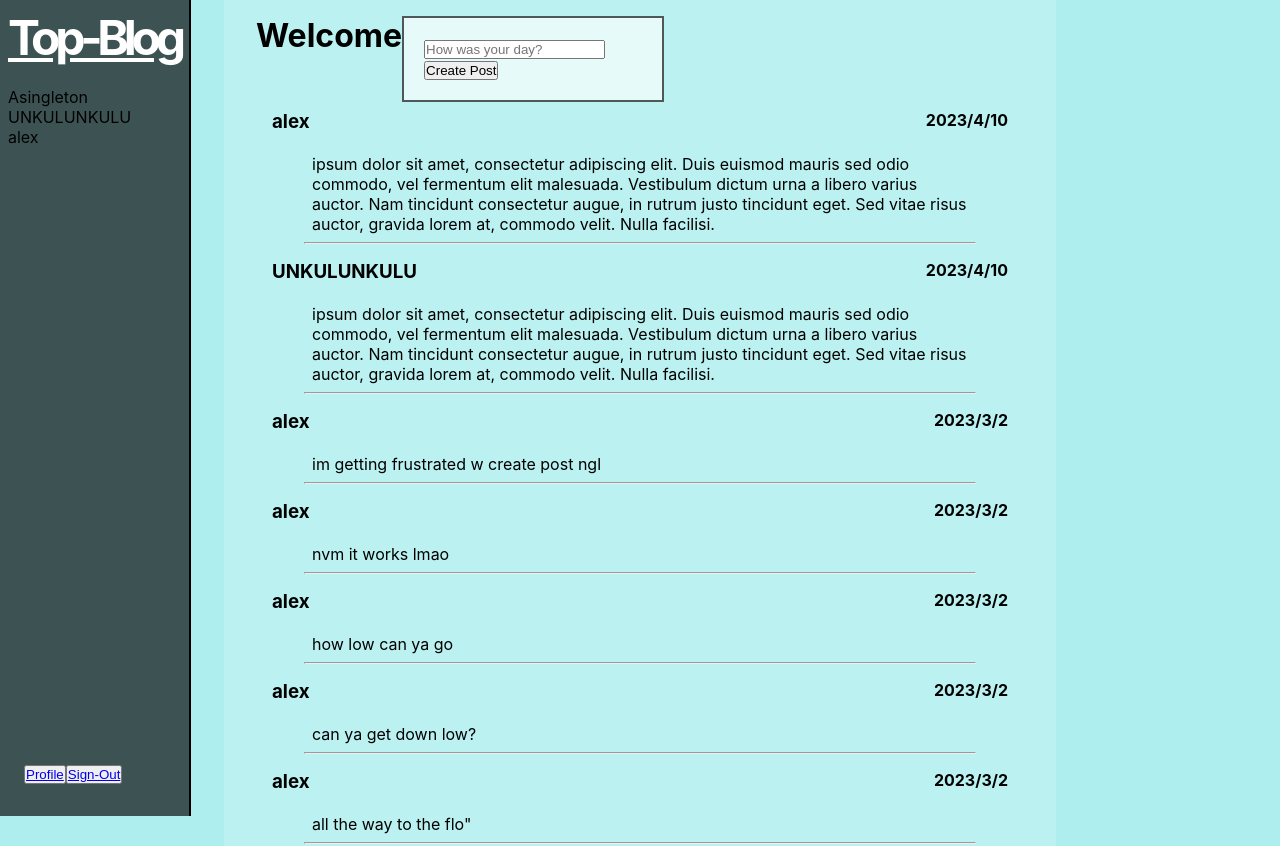
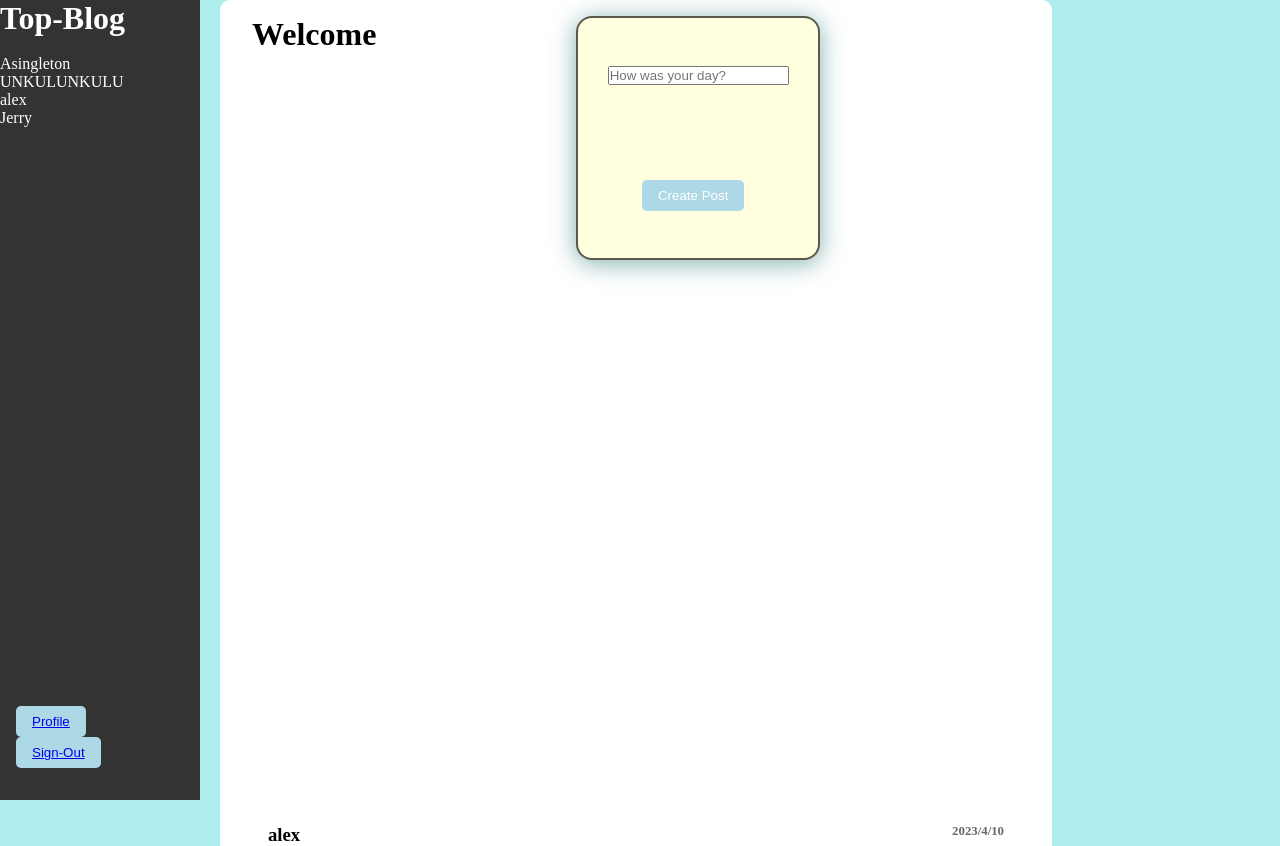
Before and after one commit to Sixsinglebird/FS-JS, a React (Create React App) app: page /main in a window 1280 px wide. Shown: the top 846 px of the page. Built offline with nearby package versions, Linux system fonts and the light colour scheme; data requests are answered from the project's data file.

Commit message:
css rework and credit page
css rework, need to fix main page create post box and fill out credit page

```diff
--- a/db.json
+++ b/db.json
@@ -17,6 +17,12 @@
       "userName": "alex",
       "password": "1234",
       "email": "alex@duck.com"
+    },
+    {
+      "id": 3,
+      "userName": "Jerry",
+      "email": "jerry@pronto.ca",
+      "password": "1234"
     }
   ],
   "posts": [
@@ -89,6 +95,13 @@
       "content": "how low can ya go",
       "date": "2023/3/2",
       "key": "9alex2023/3/2"
+    },
+    {
+      "id": 10,
+      "user": "Jerry",
+      "content": "Pronto Pizza 5$ Slice",
+      "date": "2023/3/2",
+      "key": "10Jerry2023/3/2"
     }
   ]
 }
--- a/src/App.css
+++ b/src/App.css
@@ -1,11 +1,56 @@
+:root {
+  --primary-color: #0077cc
+}
+
+
 * {
   margin: 0;
   padding: 0;
+  box-sizing: boarder-box;
 }
 
 html {
   background-color: paleturquoise;
+  font-family: 'Times New Roman', Times, serif;
 }
+
+body {
+  font-family: 'Times New Roman', serif;
+}
+
+
+button,
+input[type"submit"] {
+  background-color: var(--primary-color);
+  color: #fff;
+  border: none;
+  border-radius: 4px;
+  padding: 8px 16px;
+  font-size: 1rem;
+  cursor: pointer;
+  transition: background-color 0.2s ease-in-out;
+}
+
+button:hover,
+input[type="submit"]:hover {
+  background-color: white;
+}
+
+button {
+  padding: 8px 16px;
+  background-color: lightblue;
+  color: #fff;
+  border: none;
+  border-radius: 5px;
+  cursor: pointer;
+  margin-right: 10px;
+}
+
+button:hover {
+  background-color: #555;
+  color: #fff;
+}
+
 
 blockquote {
   padding: 8px 40px;
@@ -39,23 +84,22 @@ hr {
   padding: 32px 16px;
 }
 
-#logo {
+.logo {
+  font-size: 2rem;
+  font-weight: bold;
+  text-decoration: none;
   color: #fff;
-  text-align: center;
-  font-size: 48px;
-  text-decoration: underline;
-  letter-spacing: -0.11em;
 }
 
+
 #sidebar {
-  background-color: rgba(0, 0, 0, 0.65);
-  border-right: 2px solid #000;
-  max-width: 192px;
-  padding: 8px;
-  height: 100%;
-  left: 0px;
-  top: 0px;
   position: fixed;
+  top: 0;
+  left: 0;
+  bottom: 0;
+  width: 200px;
+  background-color: #333;
+  color: #fff;
 }
 
 .center {
@@ -65,24 +109,59 @@ hr {
   padding-top: 50px;
 }
 
-#signup {
-  display: block;
-  margin: auto;
-  text-align: center;
-  padding-top: 50px;
+.post-form {
+  background-color: #fff;
+  border: 1px solid #ccc;
+  border-radius: 4px;
+  padding: 16px;
+  margin-bottom: 16px;
+}
+
+.post-form input[type="text"],
+.post-form textarea {
+  width: 100%;
+  padding: 8px;
+  margin-bottom: 8px;
+  border-radius: 4px;
+  border: 1px solid #ccc;
+}
+
+.post-form textarea {
+  height: 100px;
 }
 
 #posts {
   padding: 16px 32px;
   width: 60%;
-  margin-left: 224px;
-  background-color: rgba(255, 255, 255, 0.15);
+  margin-left: 220px;
+  background-color: #fff;
+  border-radius: 10px;
+}
+
+.post .username {
+  font-weight: bold;
+  margin-bottom: 8px;
+}
+
+.post .date {
+  font-size: 0.8rem;
+  color: #666;
+  margin-bottom: 8px;
+}
+
+.post p {
+  margin-bottom: 8px;
 }
 
 .header {
-  background-color: rgba(0, 0, 0, 0.65);
+  background-color: var(--primary-color);
   color: #fff;
-  padding: 15px;
+  padding: 16px;
+  display: flex;
+  justify-content: space-between;
+  align-items: center;
+  font-family: "Times New Roman", Times, serif;
+  box-shadow: 0px 0px 5px 0px rgba(0,0,0,0.75);
 }
 
 .header h1 {
@@ -94,13 +173,34 @@ hr {
   text-decoration: underline;
   letter-spacing: -0.11em;
   margin: 0px;
+  font-family: "Times New Roman", Times, serif;
+  box-shadow: 0px 0px 5px 0px rgba(0,0,0,0.75);
 }
 
+.content-container {
+  display: flex;
+  justify-content: center;
+  height: 100vh;
+}
+
+
 .content-container form {
-  display: inline-block;
-  background-color: rgba(255, 255, 255, 0.65);
+  background-color: lightyellow;
   border: 2px solid rgba(0, 0, 0, 0.65);
+  width: 15em;
+  height: 15em;
+  position: relative;
+  border-radius: 1em;
+  box-shadow: 0 0.2em 1.5em rgba(100, 156, 156, 0.8);
+  display: flex;
+  flex-direction: column;
+  align-items: center;
+  justify-content: space-around;
+}
+
+
+.login-form, .signup-form {
+  border: 1px solid #ccc;
+  box-shadow: 0px 0px 5px 0px rgba(0,0,0,0.25);
   padding: 20px;
-  width: fit-content;
-  max-width: 35%;
 }
--- a/src/App.js
+++ b/src/App.js
@@ -6,7 +6,7 @@ import Main from "./components/Main";
 import Login from "./components/Login";
 import Profile from "./components/Profile";
 import Signup from "./components/Signup";
-
+//import Credits from "./Credits";
 function App() {
   useEffect(() => {
     const getUsers = async () => {
--- a/src/components/Login.jsx
+++ b/src/components/Login.jsx
@@ -62,15 +62,21 @@ const Login = ({
   return (
     <div className="container">
       <header className="header">
-        <h1>Top Blog</h1>
+        <h1>Top Blog  </h1>
+  <nav>
+    <ul>
+      <li><Link to="/credits">Credits</Link></li>
+    </ul>
+  </nav>
       </header>
       <div className="center content-container">
         <div id="login">
-          <h2>Login</h2>
+
           <form onSubmit={handleSubmit}>
             <div>
+            <h2>Login</h2>
               <label>
-                Username&nbsp;
+
                 <input
                   id="userName"
                   type="text"
@@ -82,7 +88,7 @@ const Login = ({
             </div>
             <div>
               <label>
-                Password&nbsp;
+
                 <input
                   id="password"
                   type="password"
--- a/src/components/Signup.jsx
+++ b/src/components/Signup.jsx
@@ -41,13 +41,20 @@ const Signup = ({ nextId, users }) => {
     <>
       <header className="header">
         <h1>Top Blog</h1>
+        <nav>
+    <ul>
+      <li><Link to="/">Home</Link></li>
+      <li><Link to="/credits">Credits</Link></li>
+      <li><Link to="/login">Login</Link></li>
+    </ul>
+  </nav>
       </header>
       <div className="center  content-container">
         <div id="signup">
-          <h2>Sign up</h2>
+
           <form onSubmit={handleSubmit}>
             <div>
-              <label>Username&nbsp;</label>
+            <h2>Sign up</h2>
               <input
                 type="text"
                 placeholder="enter username..."
@@ -56,7 +63,7 @@ const Signup = ({ nextId, users }) => {
               />
             </div>
             <div>
-              <label>Password&nbsp;</label>
+
               <input
                 type="password"
                 placeholder="enter password..."
@@ -65,7 +72,7 @@ const Signup = ({ nextId, users }) => {
               />
             </div>
             <div>
-              <label>Email&nbsp;</label>
+
               <input
                 type="email"
                 placeholder="enter email..."
```
Also changed, not shown: src/components/Credits.jsx (added, +24 -0 lines).
